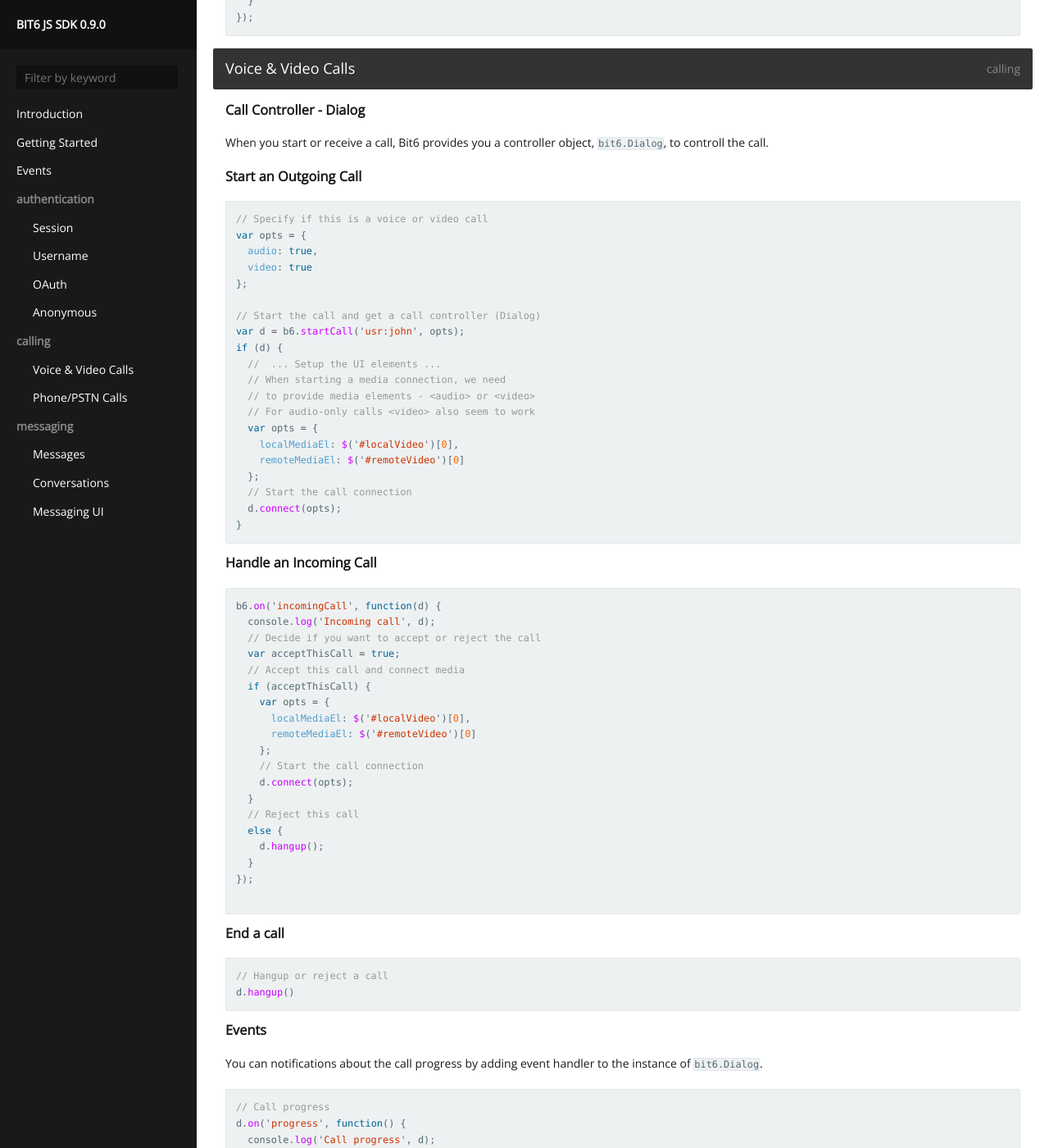
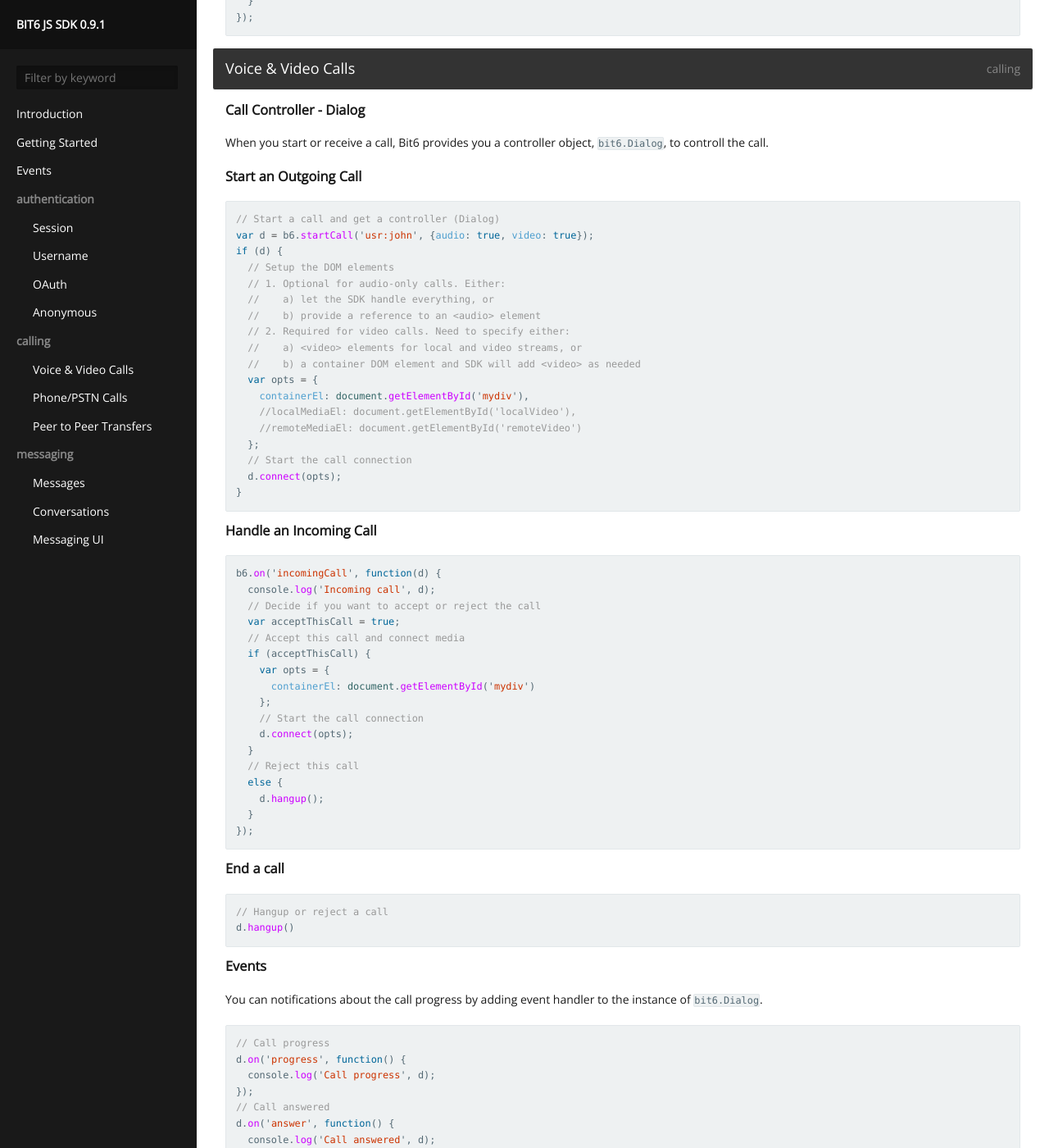
Before and after one commit to bit6/bit6-js-sdk, a Jekyll site: the page built from index.html, in a window 1280 px wide and 1400 px high, scrolled down 4435 px. Shown: the whole window at 82% size. Built offline with Jekyll 4.4.1, drawn with Linux system fonts in a browser that asks for light colours; Markdown is read by kramdown in place of the engine named in the settings; some of the changed text lies outside the part shown.

Commit message:
Docs for 0.9.1

````diff
--- a/_config.yml
+++ b/_config.yml
@@ -1,6 +1,6 @@
 ---
 title: 'Bit6 JS SDK'
-version: '0.9.0'
+version: '0.9.1'
 exclude: ['README.markdown']
 permalink: ':title'
 highlighter: 'pygments'
--- a/_posts/2014-03-01-call-rtc.md
+++ b/_posts/2014-03-01-call-rtc.md
@@ -10,22 +10,20 @@
 ### Start an Outgoing Call
 
 ```js
-// Specify if this is a voice or video call
-var opts = {
-  audio: true,
-  video: true
-};
-
-// Start the call and get a call controller (Dialog)
-var d = b6.startCall('usr:john', opts);
+// Start a call and get a controller (Dialog)
+var d = b6.startCall('usr:john', {audio: true, video: true});
 if (d) {
-  //  ... Setup the UI elements ...
-  // When starting a media connection, we need
-  // to provide media elements - <audio> or <video>
-  // For audio-only calls <video> also seem to work
+  // Setup the DOM elements
+  // 1. Optional for audio-only calls. Either:
+  //    a) let the SDK handle everything, or
+  //    b) provide a reference to an <audio> element
+  // 2. Required for video calls. Need to specify either:
+  //    a) <video> elements for local and video streams, or
+  //    b) a container DOM element and SDK will add <video> as needed
   var opts = {
-    localMediaEl: $('#localVideo')[0],
-    remoteMediaEl: $('#remoteVideo')[0]
+    containerEl: document.getElementById('mydiv'),
+    //localMediaEl: document.getElementById('localVideo'),
+    //remoteMediaEl: document.getElementById('remoteVideo')
   };
   // Start the call connection
   d.connect(opts);
@@ -41,8 +39,7 @@
   // Accept this call and connect media
   if (acceptThisCall) {
     var opts = {
-      localMediaEl: $('#localVideo')[0],
-      remoteMediaEl: $('#remoteVideo')[0]
+      containerEl: document.getElementById('mydiv')
     };
     // Start the call connection
     d.connect(opts);
@@ -52,7 +49,6 @@
     d.hangup();
   }
 });
-
 ```
 
 ### End a call
@@ -73,6 +69,10 @@
 d.on('answer', function() {
   console.log('Call answered', d);
 });
+// Number of video streams changed
+d.on('videos', function() {
+  console.log('Call videos', d);
+});
 // Error during the call
 d.on('error', function() {
   console.log('Call error', d);
--- /dev/null
+++ b/_posts/2014-03-03-call-data.md
@@ -0,0 +1,62 @@
+---
+category: calling
+title: 'Peer to Peer Transfers'
+---
+
+### Connection
+
+The first step is to establish a connection between two users. The process is the same as a regular audio/video call. Moreover, you can enable data transfers with any audio/video call just by adding a `data` option.
+
+A user initiates a connection to another user:
+
+```js
+var d = b6.startCall('usr:john', {data: true});
+if (d) {
+  d.connect();
+}
+```
+
+The other user accepts the connection:
+
+```js
+b6.on('incomingCall', function(d) {
+  d.connect();
+});
+```
+
+### Send a transfer
+
+This can be done from either user.
+
+```js
+// Transfer meta data
+var info = {
+  name: 'myfile.png',
+  type: 'image/png',
+  size: 10000
+};
+// Data can be an ArrayBuffer
+var data = ...;
+d.sendFile(info, data);
+```
+
+### Receive a transfer
+
+Information about new transfers or transfer progress is delivered via a `transfer` event.
+
+```js
+d.on('transfer', function(tr) {
+  console.log('Transfer', tr);
+  if (tr.outgoing) {
+    // Outgoing transfer
+  }
+  // Are we there yet?
+  if (tr.completed()) {
+    // Done
+  }
+  // Nope, still transferring
+  else {
+    console.log(tr.info.name + ' - ' + tr.percentage() + '%');
+  }
+});
+```
````
Also changed, not shown: _posts/2014-02-02-get-started.md (+1 -1 lines).
